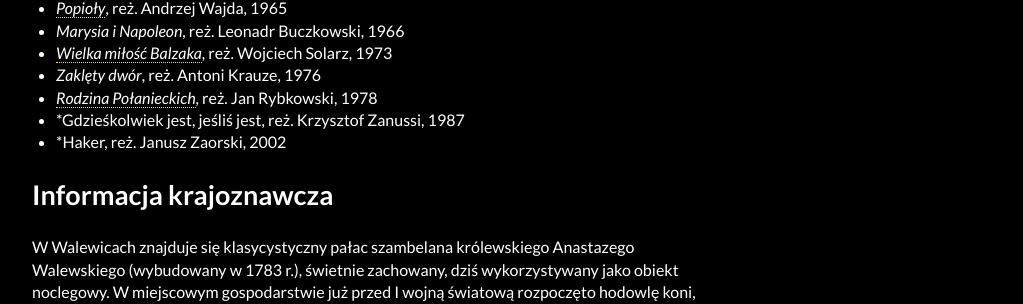
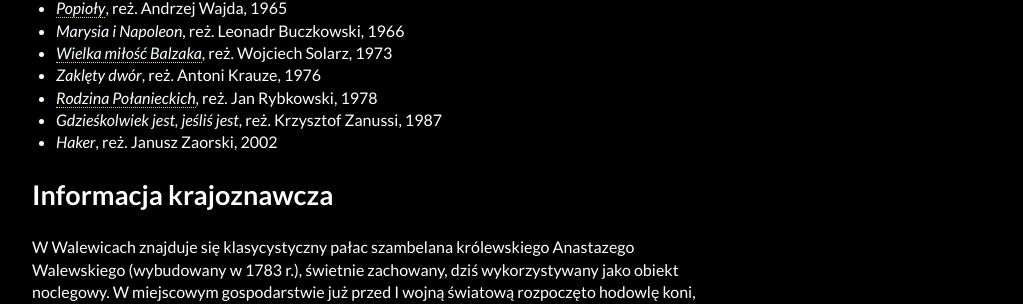
Before and after one commit to fusilli/filmowelodzkie, a Jekyll site: the page built from _lokacje/walewice.md, in a window 1280 px wide. Shown: the part 659-963 px from the top of the page, without its empty margins (128-1151 px from the left). Built offline with Jekyll 4.4.1, drawn with Linux system fonts in a browser that asks for light colours; nearby versions of some CDN libraries.

```diff
--- a/_lokacje/walewice.md
+++ b/_lokacje/walewice.md
@@ -13,8 +13,8 @@ Okolice Walewic to z kolei plener [*Popiołów*](/filmy/popioly/) - tu realizowa
 - [*Wielka miłość Balzaka*](/filmy/wielka-milosc-balzaka/), reż. Wojciech Solarz, 1973
 - *Zaklęty dwór*, reż. Antoni Krauze, 1976
 - [*Rodzina Połanieckich*](/filmy/rodzina-polanieckich/), reż. Jan Rybkowski, 1978
-- *Gdzieśkolwiek jest, jeśliś jest, reż. Krzysztof Zanussi, 1987
-- *Haker, reż. Janusz Zaorski, 2002
+- *Gdzieśkolwiek jest, jeśliś jest*, reż. Krzysztof Zanussi, 1987
+- *Haker*, reż. Janusz Zaorski, 2002
 
 ## Informacja krajoznawcza
 W Walewicach znajduje się klasycystyczny pałac szambelana królewskiego Anastazego Walewskiego (wybudowany w 1783 r.), świetnie zachowany, dziś wykorzystywany jako obiekt noclegowy. W miejscowym gospodarstwie już przed I wojną światową rozpoczęto hodowlę koni, dziś to jedna z największych inajważniejszych stadnin w centralnej Polsce. Całość założenia - park z parkiem, zespół zabudowań folwarcznych - tworzy malowniczą całość. Miejscowe konie najczęściej pasą się na pastwisku przy drodze dojazdowej do pałacu, skąd można je bez trudu podziwiać.
```
